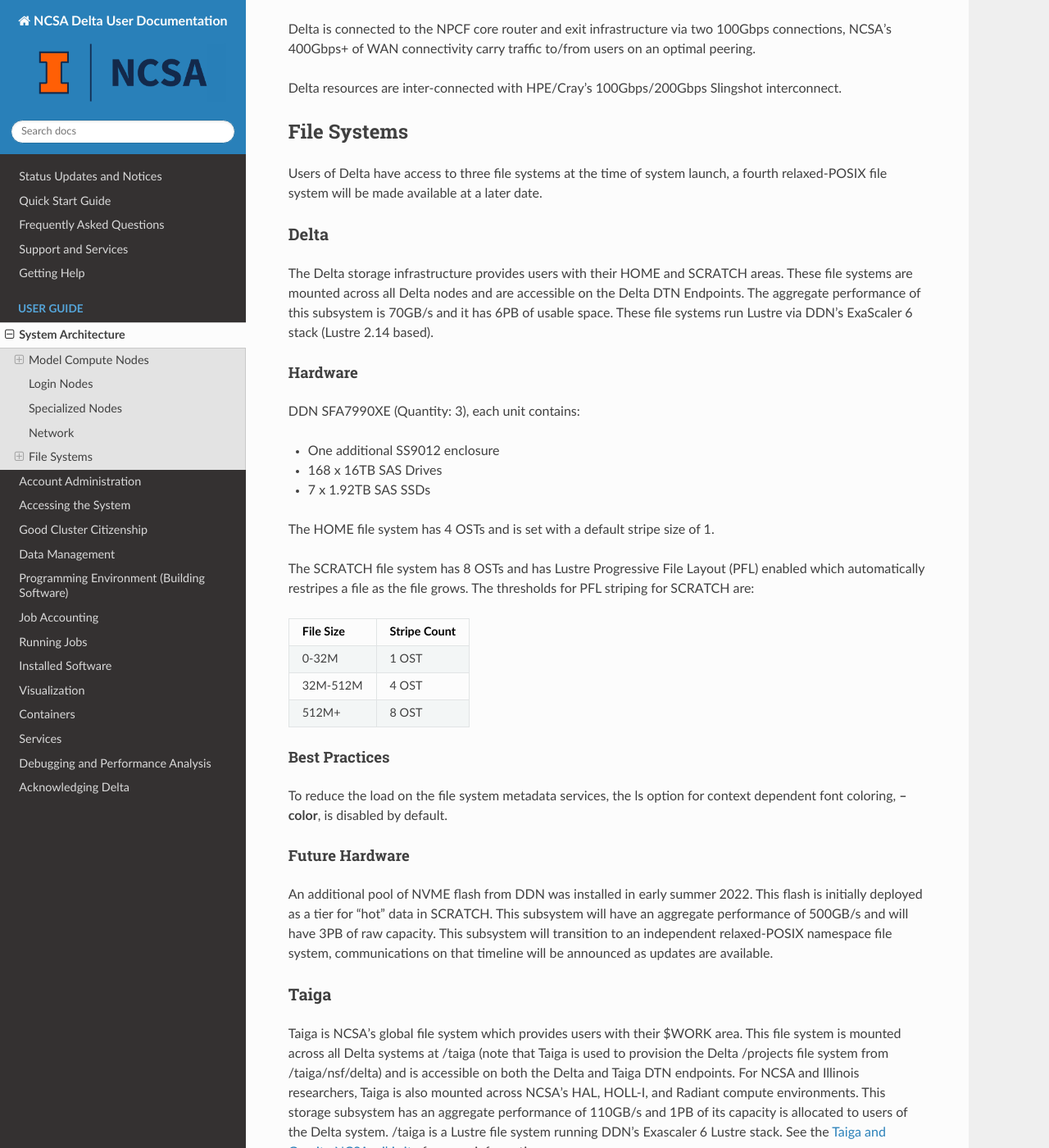
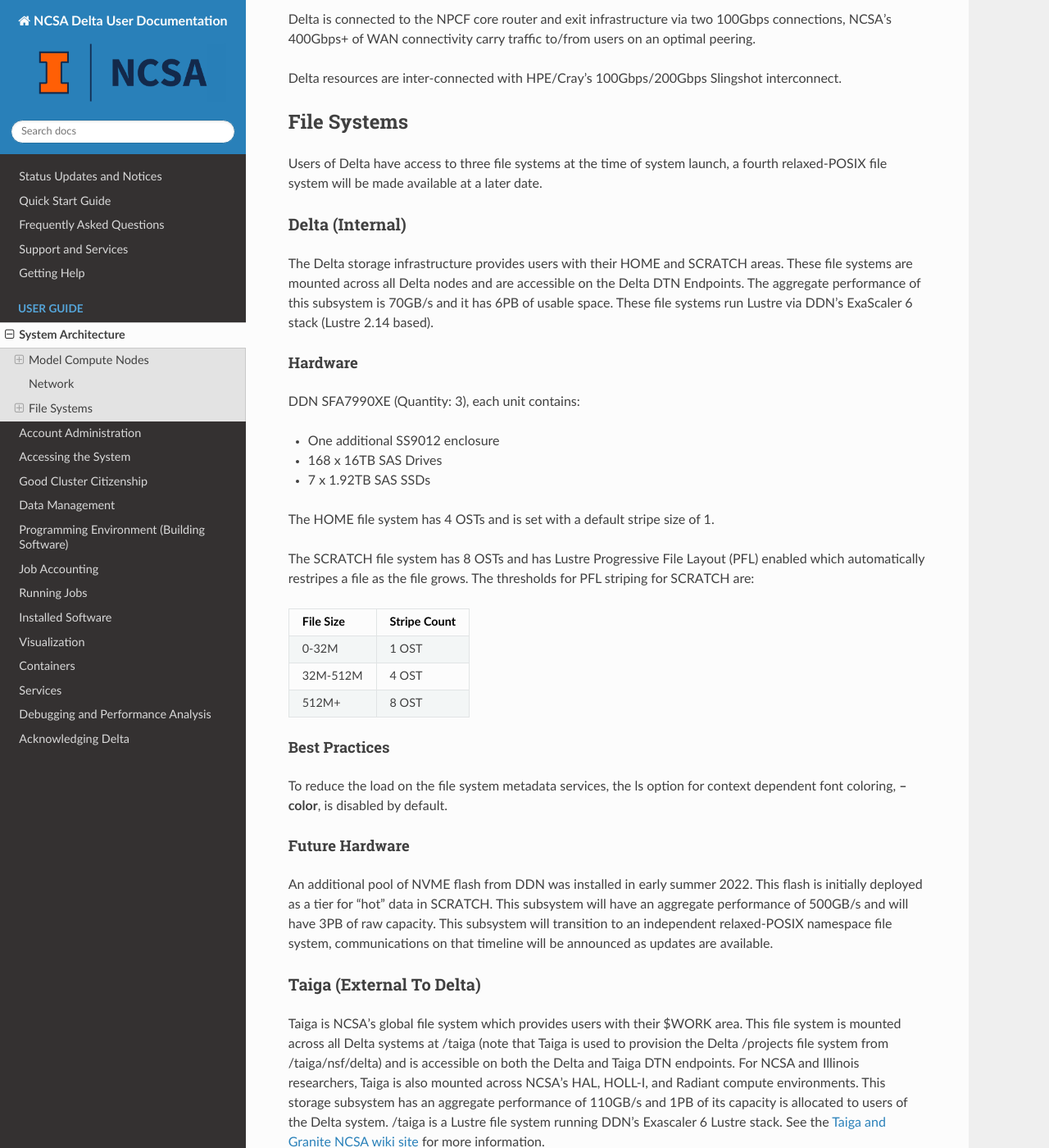
Before and after one commit to ncsa/Delta_doc, a Sphinx documentation site: the page built from docs/source/user_guide/architecture.rst, in a window 1280 px wide and 1400 px high, scrolled down 6307 px. Shown: the whole window at 82% size. Built offline with Sphinx 7.4.7 and the Read the Docs theme 2.0.0, drawn with Linux system fonts in a browser that asks for light colours.

Commit message:
update arc hierarchy
Updating and correcting heading hierarchy

```diff
--- a/docs/source/user_guide/architecture.rst
+++ b/docs/source/user_guide/architecture.rst
@@ -300,12 +300,12 @@ Table Legend:
 +---------------------------+-----------------------------------------+
 
 Login Nodes
---------------
+~~~~~~~~~~~~~
 
 Login nodes provide interactive support for code compilation. See :ref:`access` for more information.
 
 Specialized Nodes
----------------------
+~~~~~~~~~~~~~~~~~~~~
 
 Delta supports data transfer nodes (serving the "NCSA Delta" Globus collection) and nodes in support of other services.
 
@@ -320,8 +320,8 @@ File Systems
 
 Users of Delta have access to three file systems at the time of system launch, a fourth relaxed-POSIX file system will be made available at a later date.
 
-Delta
-~~~~~~
+Delta (Internal)
+~~~~~~~~~~~~~~~~~~~~~~
 
 The Delta storage infrastructure provides users with their HOME and SCRATCH areas.
 These file systems are mounted across all Delta nodes and are accessible on the Delta DTN Endpoints.
@@ -363,8 +363,8 @@ This flash is initially deployed as a tier for "hot" data in SCRATCH.
 This subsystem will have an aggregate performance of 500GB/s and will have 3PB of raw capacity.
 This subsystem will transition to an independent relaxed-POSIX namespace file system, communications on that timeline will be announced as updates are available.
 
-Taiga
-~~~~~~
+Taiga (External To Delta)
+~~~~~~~~~~~~~~~~~~~~~~~~~~~~~~~~~~~~~~~~~~~~~~~~~~
 
 Taiga is NCSA’s global file system which provides users with their $WORK area.
 This file system is mounted across all Delta systems at /taiga (note that Taiga is used to provision the Delta /projects file system from /taiga/nsf/delta) and is accessible on both the Delta and Taiga DTN endpoints.
```
